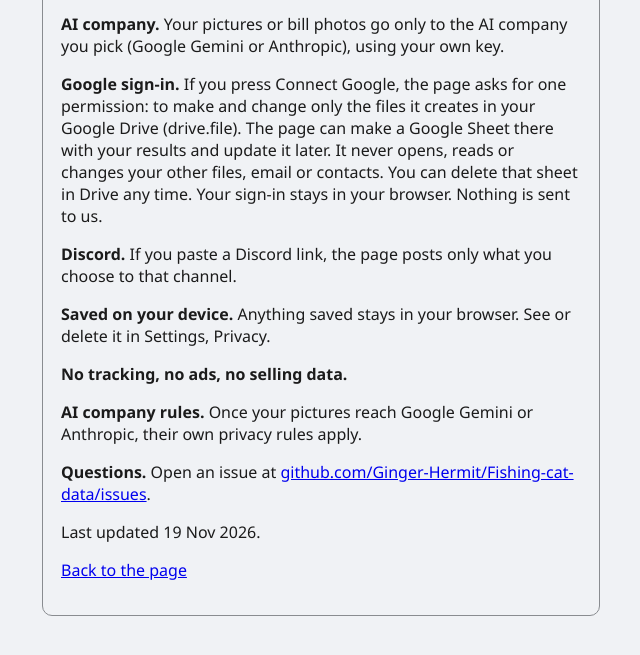
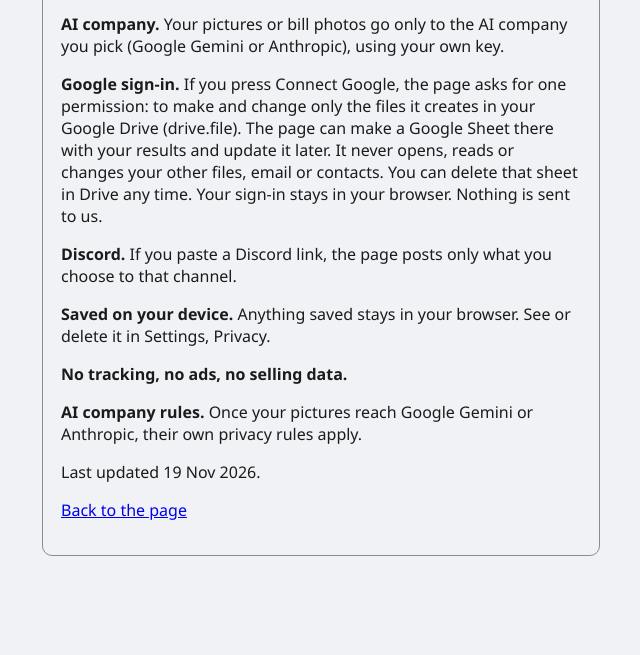
Before and after one commit to Ginger-Hermit/Fishing-cat-data, a plain HTML site: page privacy.html in a window 1280 px wide. Shown: the part 133-788 px from the top of the page, without its empty margins (319-959 px from the left). Drawn offline with Linux system fonts and the light colour scheme.

Commit message:
Privacy page: remove contact line
Co-Authored-By: Claude Sonnet 5.5 <noreply@anthropic.com>
Claude-Session: https://claude.ai/code/session_01P4cto2xhnbh8aYf4njHHzH

```diff
--- a/privacy.html
+++ b/privacy.html
@@ -16,7 +16,6 @@
 <p><b>Saved on your device.</b> Anything saved stays in your browser. See or delete it in Settings, Privacy.</p>
 <p><b>No tracking, no ads, no selling data.</b></p>
 <p><b>AI company rules.</b> Once your pictures reach Google Gemini or Anthropic, their own privacy rules apply.</p>
-<p><b>Questions.</b> Open an issue at <a href="https://github.com/Ginger-Hermit/Fishing-cat-data/issues">github.com/Ginger-Hermit/Fishing-cat-data/issues</a>.</p>
 <p>Last updated 19 Nov 2026.</p>
 <p><a href="index.html">Back to the page</a></p>
 </div>
```
